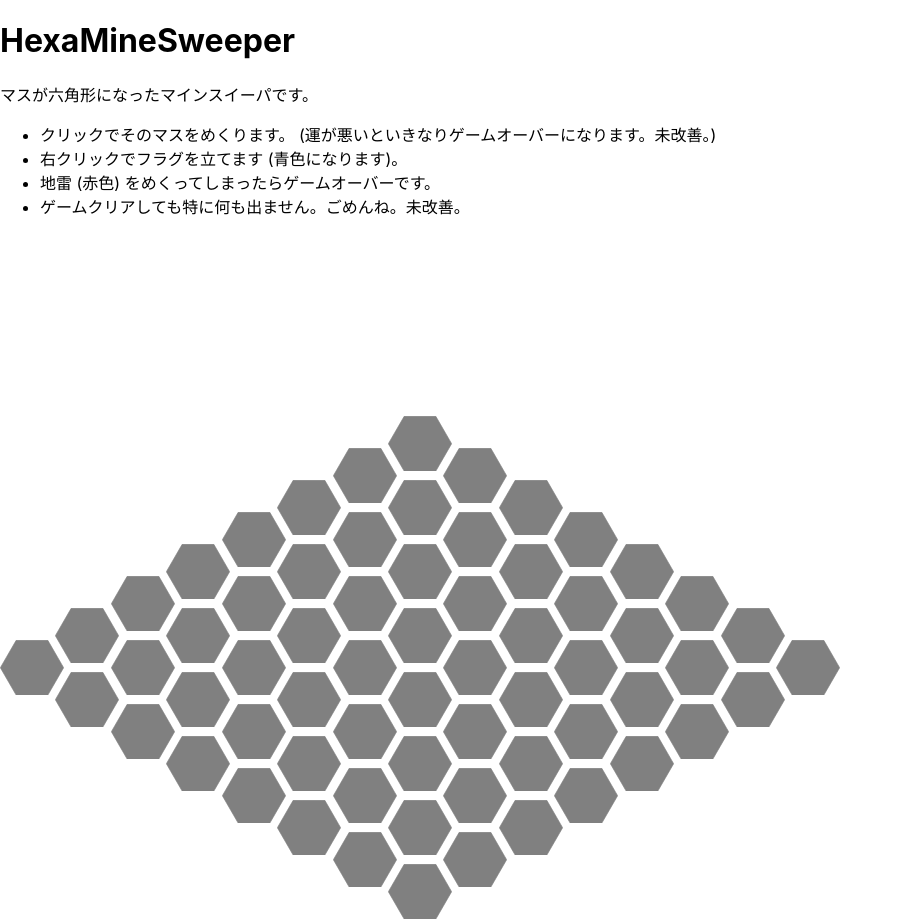
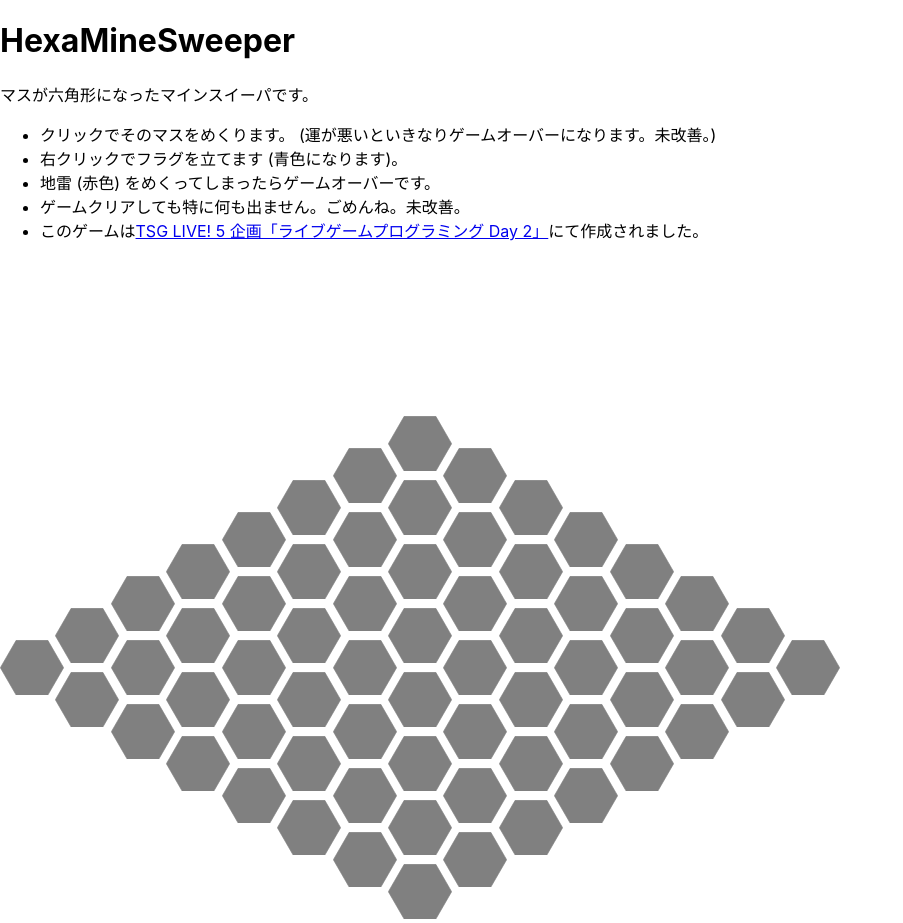
Before and after one commit to hideo54/HexaMineSweeper, a React (Create React App) app: page / in a window 1280 px wide. Shown: the whole page, without its empty margins (0-903 px from the left). Built offline with nearby package versions, Linux system fonts and the light colour scheme.

Commit message:
Add YouTube link

```diff
--- a/src/App.tsx
+++ b/src/App.tsx
@@ -84,6 +84,12 @@ function App() {
         <li>右クリックでフラグを立てます (青色になります)。</li>
         <li>地雷 (赤色) をめくってしまったらゲームオーバーです。</li>
         <li>ゲームクリアしても特に何も出ません。ごめんね。未改善。</li>
+        <li>このゲームは
+          <a href='https://www.youtube.com/watch?v=TkzetQiRsts' target='_blank' rel='noopener'>
+            TSG LIVE! 5 企画「ライブゲームプログラミング Day 2」
+          </a>
+          にて作成されました。
+        </li>
       </ul>
       <div>{masu}</div>
     </>
```
